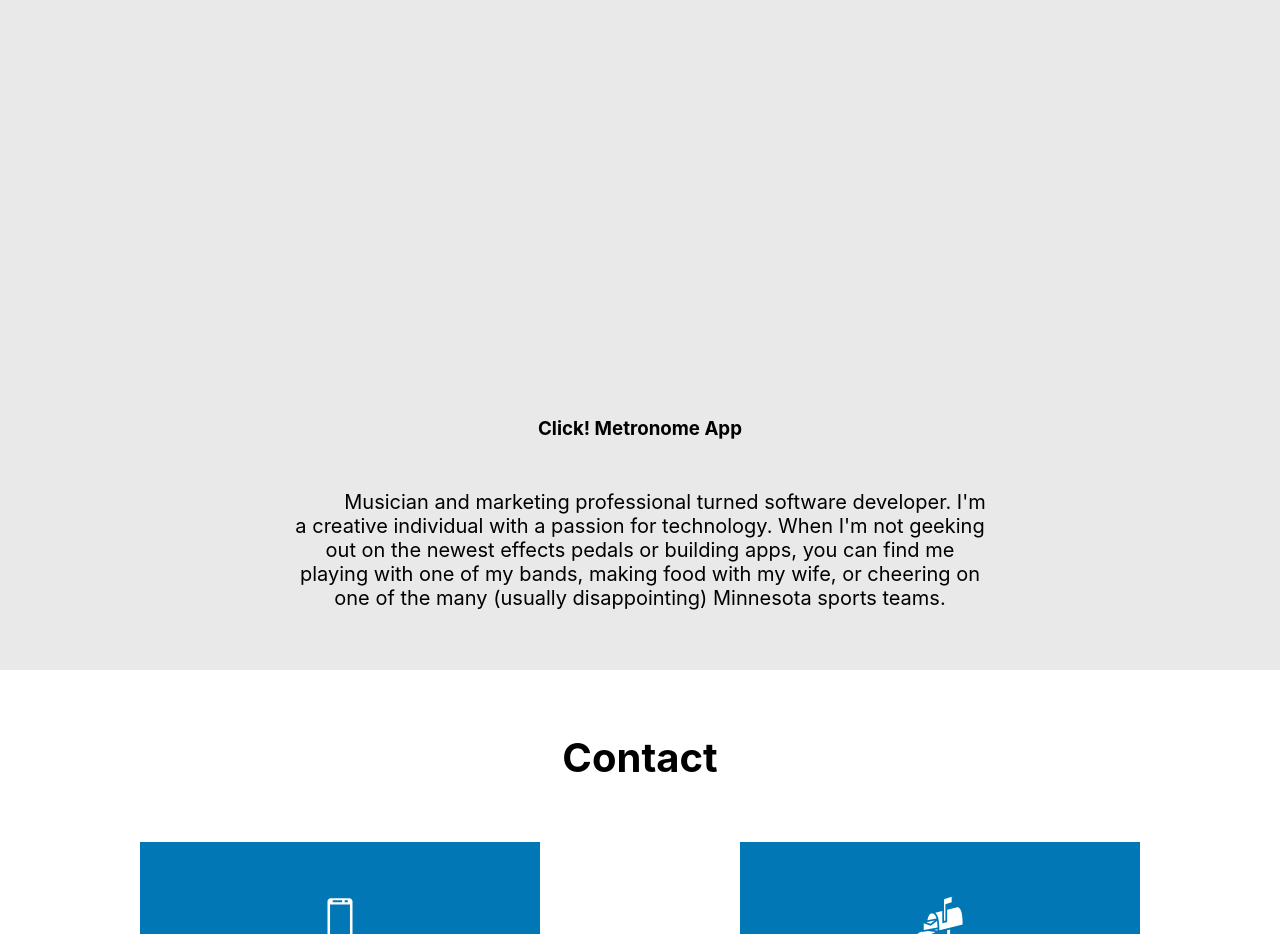
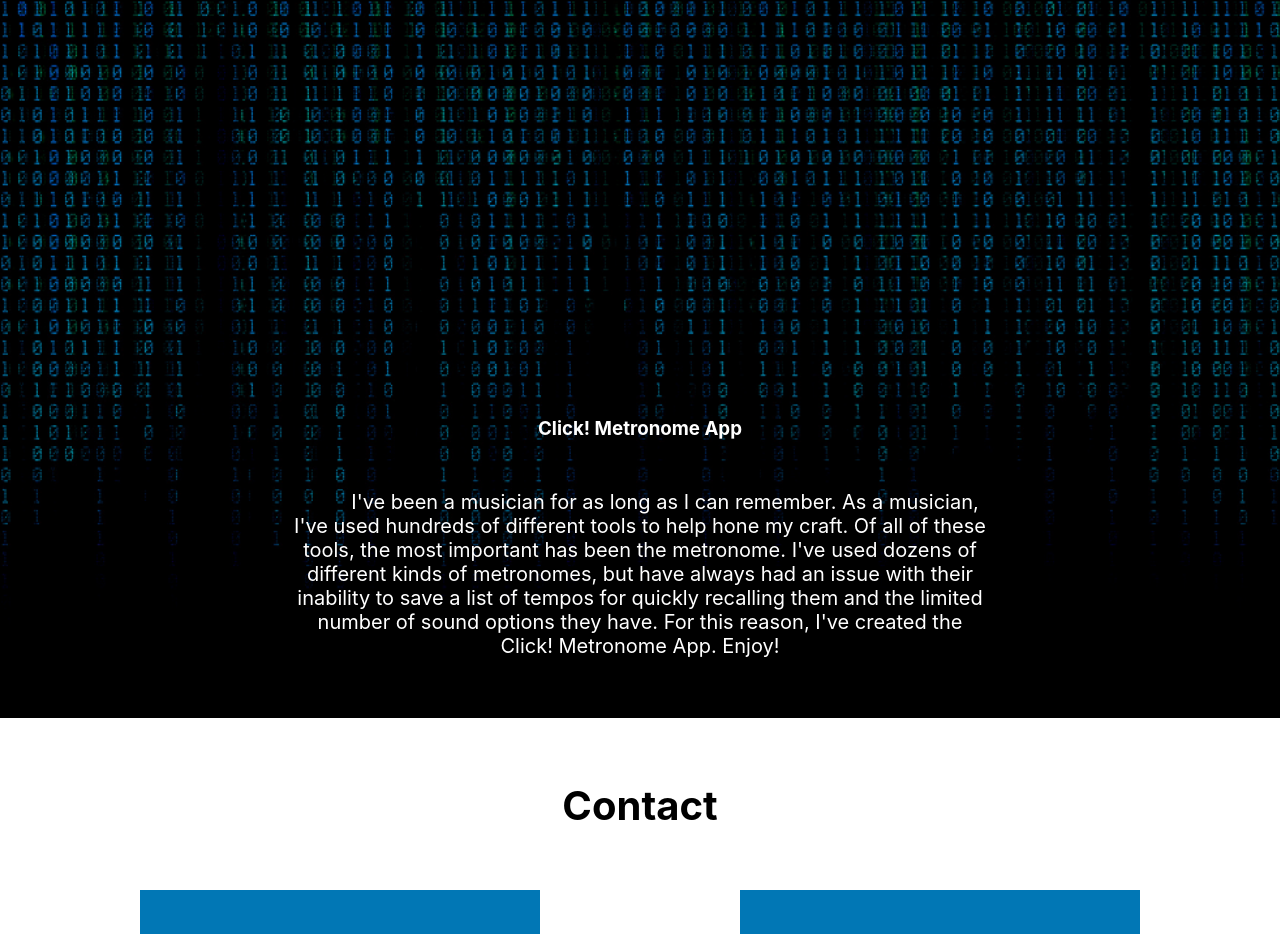
Before and after one commit to bradytrudeau/bradytrudeau.github.io, a React app: page / in a window 1280 px wide. Shown: the part 1866-2800 px from the top of the page. Built offline with nearby package versions, Linux system fonts and the light colour scheme.

Commit message:
Additional Styling

```diff
--- a/package.json
+++ b/package.json
@@ -4,6 +4,7 @@
   "private": true,
   "dependencies": {
     "react": "^17.0.1",
+    "react-anchor-link-smooth-scroll": "^1.0.12",
     "react-dom": "^17.0.1",
     "react-icons": "^3.11.0",
     "react-player": "^2.6.2",
--- a/src/components/Nav/Nav.css
+++ b/src/components/Nav/Nav.css
@@ -14,6 +14,7 @@
   border-width: 1px;
   padding-bottom: 30px;
   padding-top: 30px;
+  background-color: rgba(0, 0, 0, 0.5)
 }
 
 .nav-link {
--- a/src/components/Nav/Nav.js
+++ b/src/components/Nav/Nav.js
@@ -1,34 +1,30 @@
 import React, { Component } from 'react';
-import {
-    HashRouter as Router,
-    Route,
-    Redirect,
-    Switch,
-    Link,
-  } from 'react-router-dom';
+import AnchorLink from 'react-anchor-link-smooth-scroll';
+
 import './Nav.css';
 
 class Nav extends Component {
   render() {
     return (
-        <Router>
             <div className="nav">
                 <div className="nav-right">
-                <Link
+                    <AnchorLink
+                        href='#about'
                         className="nav-link">
                             ABOUT
-                </Link>
-                <Link
+                    </AnchorLink>
+                    <AnchorLink
+                        href='#projects'
                         className="nav-link">
                             PROJECTS
-                </Link>
-                <Link
+                    </AnchorLink>
+                    <AnchorLink
+                        href='#contact'
                         className="nav-link">
                             CONTACT
-                </Link>
+                    </AnchorLink>
                 </div>
             </div>
-        </Router>
     );
   }
 }
--- a/src/components/Projects/Projects.css
+++ b/src/components/Projects/Projects.css
@@ -1,11 +1,12 @@
 .projects {
-    background-color: #e9e9e9;
+    background-image: url(../../Images/ProjectsPhoto.png);
+    background-size: cover;
     padding-top: 10px;
 }
 
 .projectsH2 {
     font-size: 40px;
-    color: #000000;
+    color: #ffffff;
     text-align: center;
     padding-top: 10px;
     padding-bottom: 10px;
@@ -14,17 +15,18 @@
 .projectsH3 {
     margin-top: 40px;
     text-align: center;
+    color: #ffffff;
 }
 
 .projectsCard {
     font-size: 20px;
-    color: #000000;
     width: 700px;
     margin-left: auto;
     margin-right: auto;
     text-indent: 50px;
     margin-top: 50px;
     padding-bottom: 60px;
+    color: #ffffff;
 }
 
 .projectVideo {
--- a/src/components/Projects/Projects.js
+++ b/src/components/Projects/Projects.js
@@ -11,11 +11,13 @@
             <ReactPlayer url="https://youtu.be/FPe3gaOlHdg" className="projectVideo"/>
             <h3 className="projectsH3">Click! Metronome App</h3>
             <p className="projectsCard">
-              Musician and marketing professional turned software developer.
-              I'm a creative individual with a passion for technology.
-              When I'm not geeking out on the newest effects pedals or building apps,
-              you can find me playing with one of my bands, making food with my wife,
-              or cheering on one of the many (usually disappointing) Minnesota sports teams.
+            I've been a musician for as long as I can remember.
+            As a musician, I've used hundreds of different tools to help hone my craft.
+            Of all of these tools, the most important has been the metronome.
+            I've used dozens of different kinds of metronomes,
+            but have always had an issue with their inability to save a list of tempos for quickly recalling them
+            and the limited number of sound options they have.
+            For this reason, I've created the Click! Metronome App. Enjoy!
             </p>
 
       </div>
```
Also changed, not shown: src/Images/ProjectsPhoto.png (added), src/components/About/About.js (indentation only), 1 other file. Lines whose indentation alone changed are shown as unchanged.
